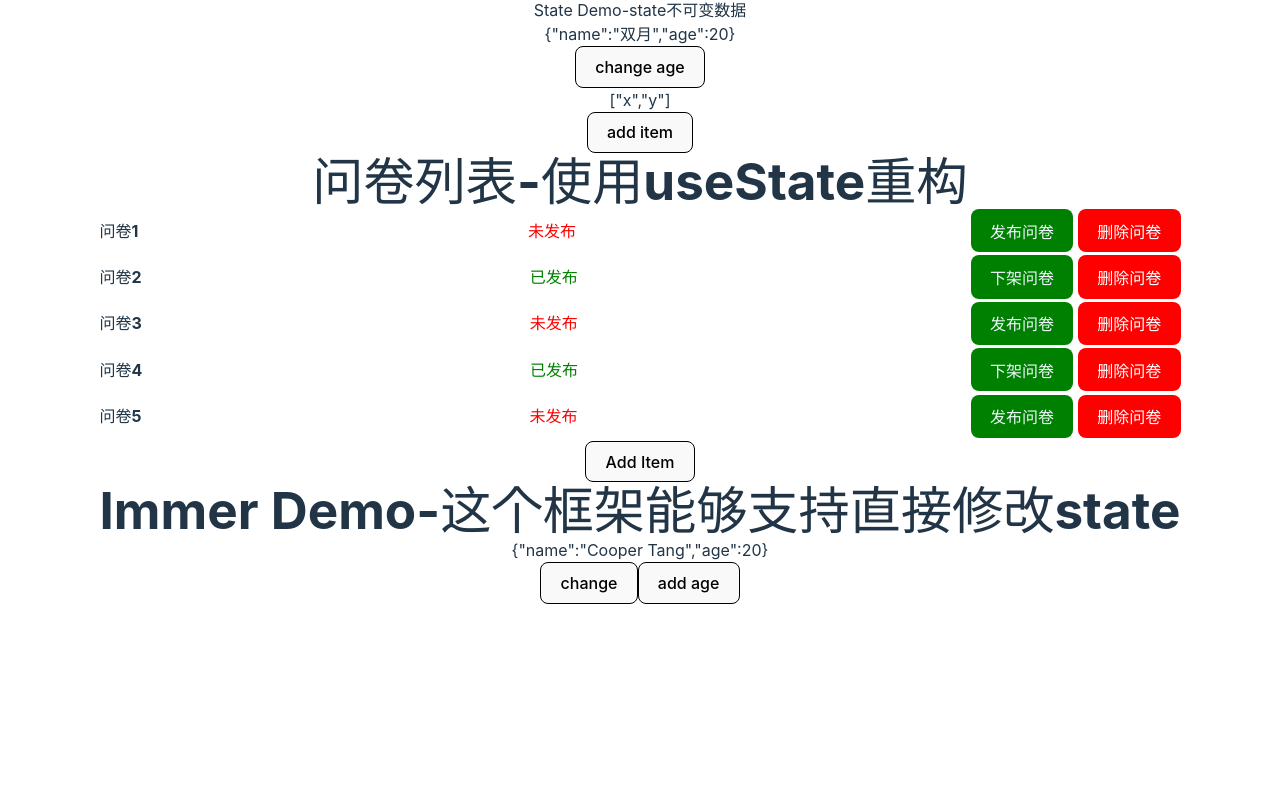
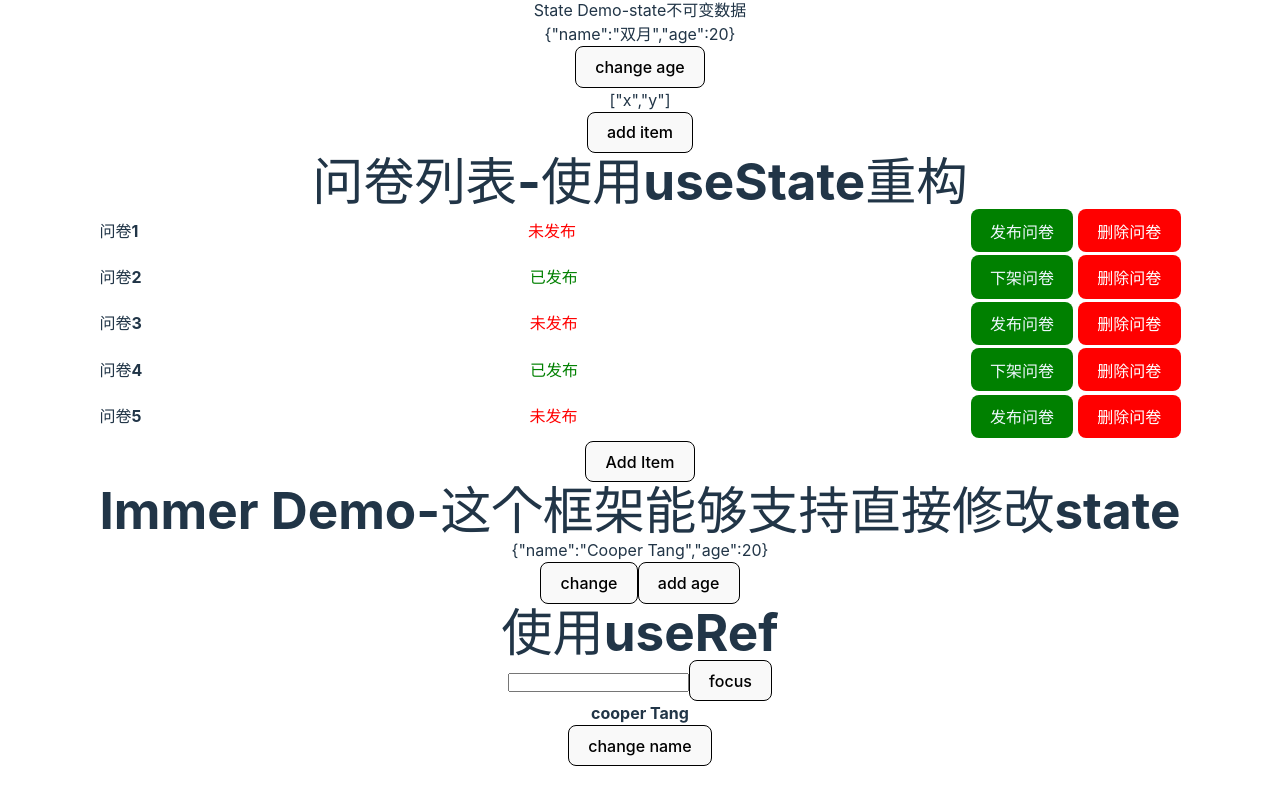
Before and after one commit to suckitfa/react-question-demo, a React (Vite) app: page / in a window 1280 px wide. Shown: the part 373-1171 px from the top of the page. Before the commit the page ends 1009 px from the top, so only its background shows below. Built offline with nearby package versions, Linux system fonts and the light colour scheme.

Commit message:
feat: learn useRef

```diff
--- a/src/App.tsx
+++ b/src/App.tsx
@@ -4,6 +4,7 @@ import MyButton from './MyButton'
 import StateDemo from './StateDemo'
 import List2 from './List2'
 import ImmerDemo from './ImmerDemo'
+import TestUseRef from './TestUseRef'
 function App() {
   // 声明事件
   return (
@@ -15,6 +16,7 @@ function App() {
         <StateDemo />
         <List2 />
         <ImmerDemo />
+        <TestUseRef />
       </div>
     </>
   )
--- /dev/null
+++ b/src/TestUseRef.tsx
@@ -0,0 +1,35 @@
+import { useRef } from 'react'
+
+const TestUseRef = () => {
+  // 引用DOM
+  const inputRef = useRef<HTMLInputElement>(null)
+  const focusInput = () => {
+    inputRef.current?.focus()
+  }
+
+  //   普通JS变量不会触发rerender
+  const nameRef = useRef('cooper Tang')
+  const changeName = () => {
+    nameRef.current = 'Cooper Shit............'
+    console.log('currentNameRef = ', nameRef.current)
+  }
+  return (
+    <>
+      <div>
+        <h1>使用useRef</h1>
+        <div>
+          <input type="text" ref={inputRef} />
+          <button onClick={focusInput}>focus</button>
+        </div>
+        <div>
+          <div>
+            <strong>{nameRef.current}</strong>
+          </div>
+          <button onClick={changeName}>change name</button>
+        </div>
+      </div>
+    </>
+  )
+}
+
+export default TestUseRef
```
